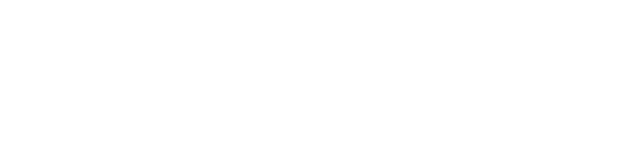
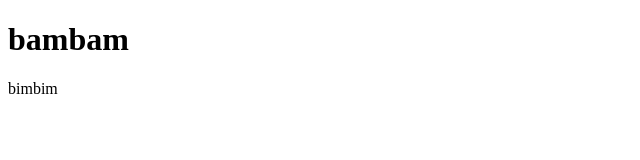
Before and after one commit to agasshireserv/UPgit, a plain HTML site: page index.html in a window 1280 px wide. Shown: the whole page, without its empty margins (0-640 px from the left). Drawn offline with Linux system fonts and the light colour scheme.

Commit message:
second changes

```diff
--- a/index.html
+++ b/index.html
@@ -6,6 +6,7 @@
     <title>Document</title>
 </head>
 <body>
-
+    <h1>bambam</h1>
+    <p>bimbim</p>
 </body>
 </html>
```
